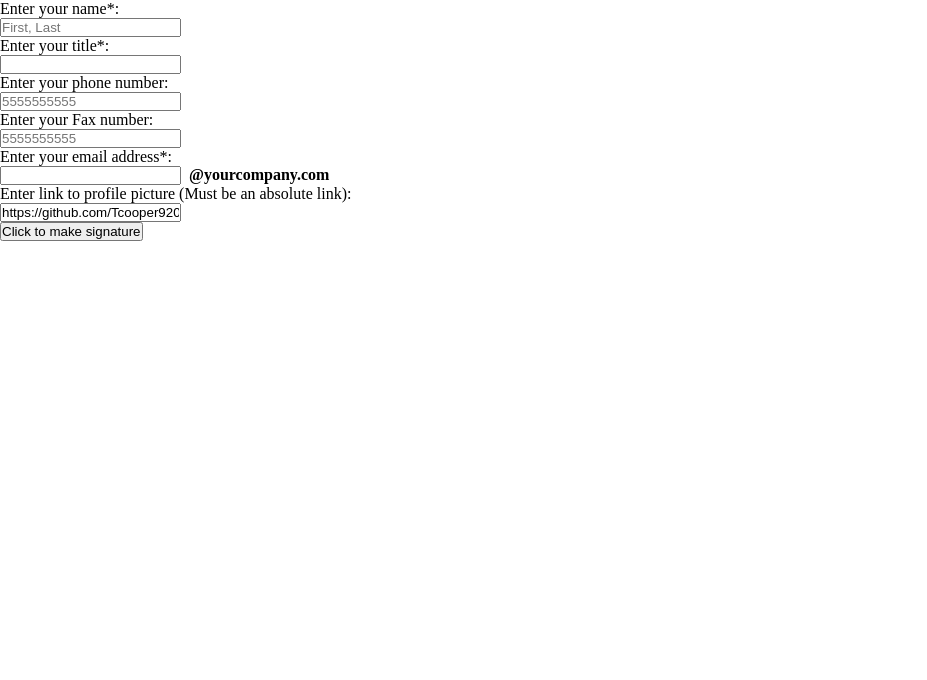
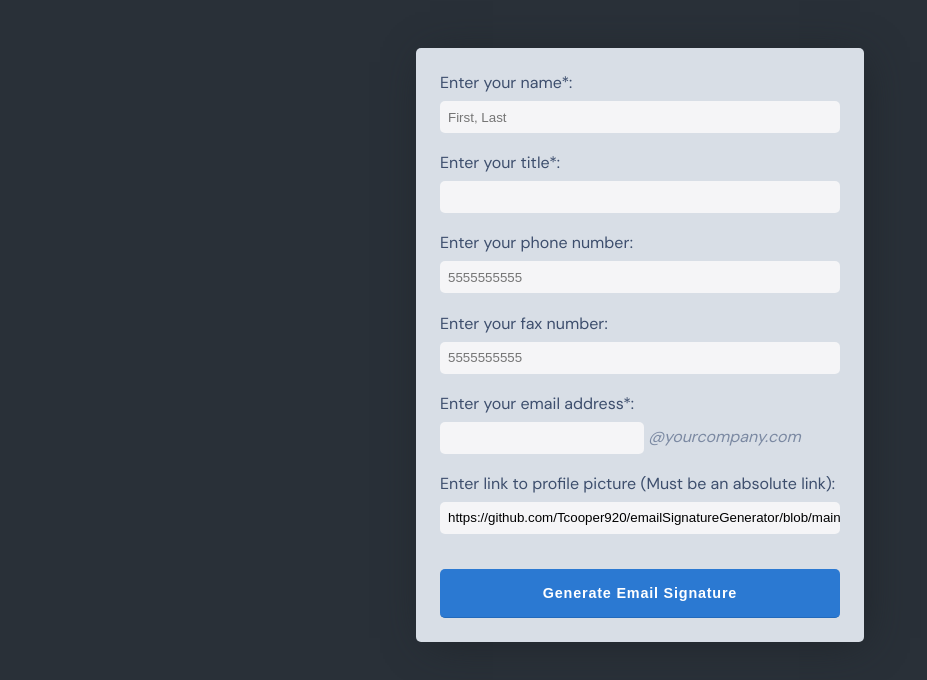
Before and after one commit to Tcooper920/emailSignatureGenerator, a plain HTML site: page index.html in a window 1280 px wide. Shown: the whole page, without its empty margins (0-927 px from the left). Drawn offline with Linux system fonts and the light colour scheme.

Commit message:
Add primary CSS styling.

```diff
--- a/index.css
+++ b/index.css
@@ -1,9 +1,75 @@
 * {
   padding: 0px;
   margin: 0px;
+  border: 0;
 }
+body {
+	background-color: #293038;
+	font-family: 'DM Sans', sans-serif;
+	font-size: 1rem;
+	padding: 1rem;
+}
+em {
+	color: #7b89a2;
+}
+/* Error color added with JavaSCript */
 .red {
-  border: 1px solid red;
+	border: 2px solid #FF5722 !important;
+	background-color: #f1eceb !important;
+}
+.email-generator-form {
+	display: flex;
+	flex-direction: column;
+	background-color: #d8dee6;
+	max-width: 25rem;
+	padding: 1.5rem;
+	margin: 2rem auto;
+}
+.email-generator-form input {
+	height: 2rem;
+	padding-left: .5rem;
+	margin: .5rem 0 1.2rem 0;
+	background-color: #f5f5f7;
+}
+.email-generator-form, .email-generator-form input, button, .email-wrapper {
+	-webkit-border-radius: 5px;
+-moz-border-radius: 5px;
+border-radius: 5px;
+}
+.email-generator-form, .email-wrapper {
+	-webkit-box-shadow: 5px 5px 41px -9px #1E2328;
+box-shadow: 5px 5px 41px -9px #1E2328;
+}
+label {
+	color: #3d4e6d;
+}
+.email-entered-wrapper {
+	display: flex;
+	align-items: baseline;
+}
+.email-entered-wrapper > * {
+	flex: 1;
+}
+button {
+	cursor: pointer;
+	color: white;
+	font-size: .9rem;
+	font-weight: bold;
+	background-color: #2b79d2;
+	padding: 1rem;
+	letter-spacing: .05rem;
+	border-bottom: 1px solid #236abb;
+}
+.create-signature-button {
+	margin-top: 1rem;
+}
+.email-wrapper {
+    display: flex;
+    flex-direction: column;
+    max-width: 25rem;
+    background-color: white;
+    padding: 1.5rem;
+	margin: 1rem auto;
 }
 .hidden {
   display: none;
--- a/index.html
+++ b/index.html
@@ -1,36 +1,29 @@
 <!doctype html>
 <html>
 <head>
+<meta name="author" content="Thomas Cooper">
 <title>Email signature generator</title>
+<link rel="preconnect" href="https://fonts.gstatic.com">
+<link href="https://fonts.googleapis.com/css2?family=DM+Sans:wght@400;500&display=swap" rel="stylesheet">
 <link rel="stylesheet" href="index.css" />
+<meta name="viewport" content="width=device-width, initial-scale=1.0">
 </head>
 <body>
-<form>
+<form class="email-generator-form">
   <label>Enter your name*:</label>
-  <br>
   <input class="name-entered required-input capitalize-first-letters" placeholder="First, Last">
-  <br>
   <label>Enter your title*:</label>
-  <br>
   <input class="title-entered required-input capitalize-first-letters">
-  <br>
   <label>Enter your phone number:</label>
-  <br>
   <input class="phone-entered" maxlength="10" placeholder="5555555555">
-  <br>
-  <label>Enter your Fax number:</label>
-  <br>
+  <label>Enter your fax number:</label>
   <input class="fax-entered" maxlength="10" placeholder="5555555555">
-  <br>
   <label>Enter your email address*:</label>
-  <br>
-  <input class="email-entered required-input" >
-  <strong> &nbsp;@yourcompany.com</strong><br>
+  <div class="email-entered-wrapper"><input class="email-entered required-input" >
+  <em> &nbsp;@yourcompany.com</em></div>
   <label>Enter link to profile picture (Must be an absolute link):</label>
-  <br>
   <input class="profile-picture-entered" value="https://github.com/Tcooper920/emailSignatureGenerator/blob/main/images/profile-picture-example.jpg?raw=true">
-  <br>
-  <button class="create-signature-button" type="button">Click to make signature</button>
+  <button class="create-signature-button" type="button">Generate Email Signature</button>
 </form>
 <div class="email-wrapper hidden">
   <div id="full-email-signature">
@@ -62,7 +55,6 @@
   </div>
   <button class="copy-to-clipboard-button" >Copy to Clipboard</button>
 </div>
-<!-- <div class="email-signature-to-copy"></div> -->
 <script src="index.js"></script>
 </body>
 </html>
```
